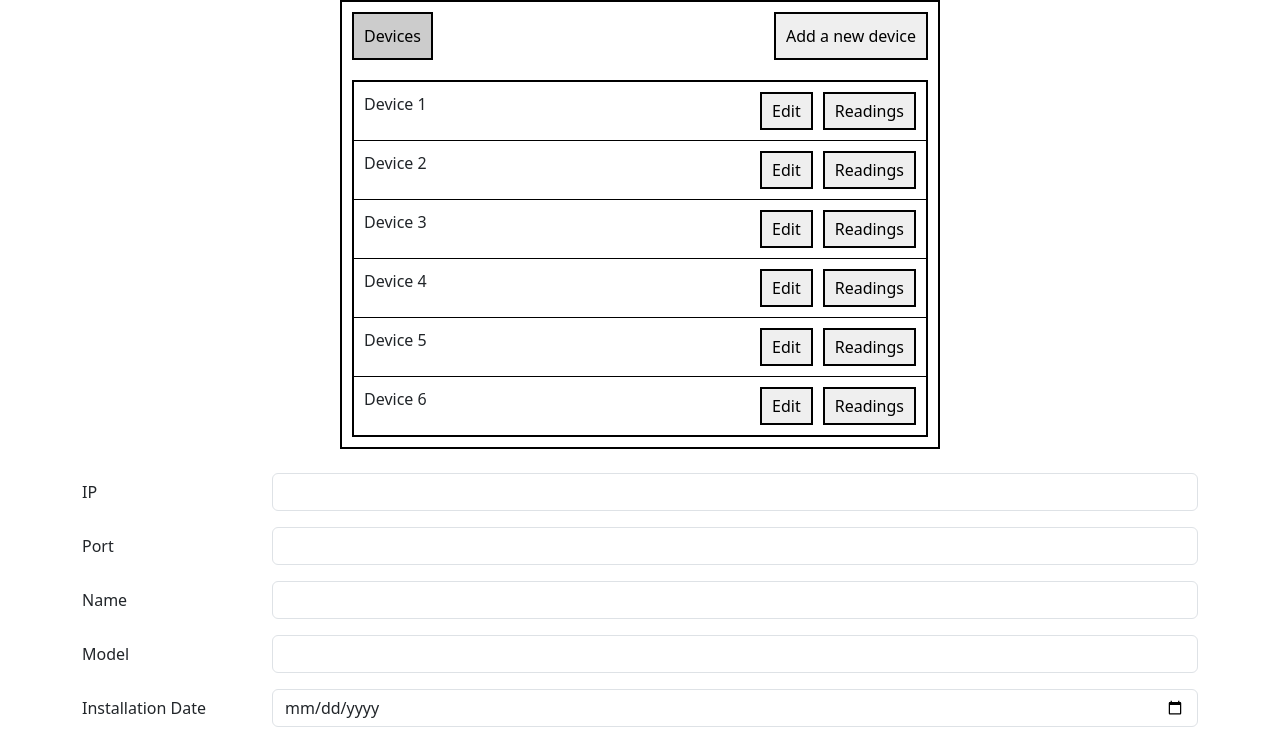
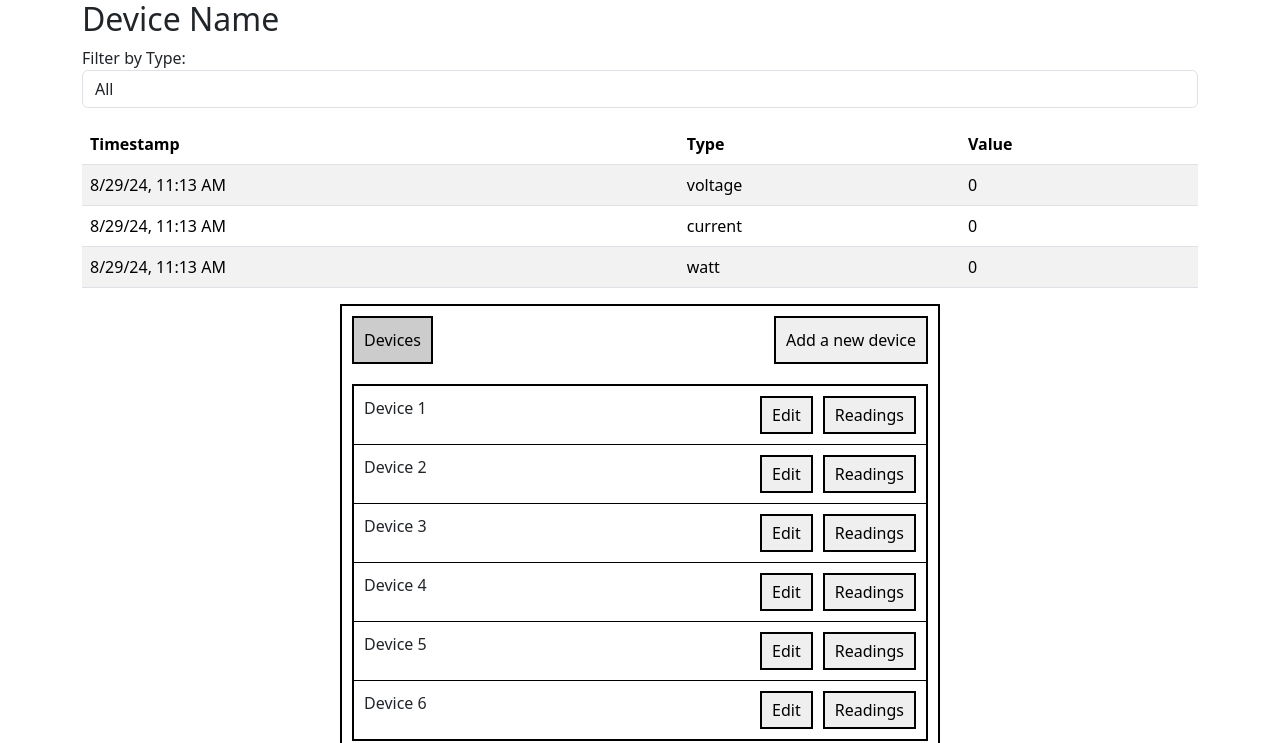
Before and after one commit to Tahoun99/modbus-protocol-UI, an Angular app: page / in a window 1280 px wide. Shown: the top 743 px of the page. Built offline with nearby package versions, Linux system fonts and the light colour scheme.

Commit message:
reading page - fady

```diff
--- a/src/app/app.component.html
+++ b/src/app/app.component.html
@@ -1,2 +1,4 @@
+
+<app-readings></app-readings>
 <app-home></app-home>
 <app-device-form></app-device-form>
--- a/src/app/app.module.ts
+++ b/src/app/app.module.ts
@@ -6,6 +6,7 @@ import { HomeComponent } from './home/home.component';
 import { ReadingsComponent } from './readings/readings.component';
 import { DeviceFormComponent } from './add-edit-device/add-edit-device.component';
 import { FormsModule } from '@angular/forms';
+import { HttpClientModule } from '@angular/common/http';
 
 @NgModule({
   declarations: [
@@ -16,7 +17,8 @@ import { FormsModule } from '@angular/forms';
   ],
   imports: [
     BrowserModule,
-    FormsModule
+    FormsModule,
+    HttpClientModule
   ],
   providers: [],
   bootstrap: [AppComponent]
--- a/src/app/readings/readings.component.html
+++ b/src/app/readings/readings.component.html
@@ -1 +1,56 @@
-<p>readings works!</p>
+<!-- <div class="container">
+    <h2>{{ deviceName }}</h2>
+
+    <table class="table table-striped">
+      <thead>
+        <tr>
+          <th>Date and Time</th>
+          <th>Voltage (V)</th>
+          <th>Current (A)</th>
+          <th>Watt (W)</th>
+        </tr>
+      </thead>
+      <tbody>
+        <tr *ngFor="let row of deviceData">
+          <td>{{ row.dateTime | date:'short' }}</td>
+          <td>{{ row.voltage }}</td>
+          <td>{{ row.current }}</td>
+          <td>{{ row.watt }}</td>
+        </tr>
+      </tbody>
+    </table>
+  </div>
+   -->
+
+<div class="container">
+    <h2>{{ deviceName }}</h2>
+
+    <!-- Dropdown Menu for Filtering -->
+    <div class="form-group">
+        <label for="filterType">Filter by Type:</label>
+        <select id="filterType" class="form-control" [(ngModel)]="selectedType" (change)="filterData()" value="all">
+            <option value="all">All</option>
+            <option value="watt">Watt</option>
+            <option value="current">Current</option>
+            <option value="voltage">Voltage</option>
+        </select>
+    </div>
+
+    <!-- Updated Table Structure -->
+    <table class="table table-striped mt-3">
+        <thead>
+            <tr>
+                <th>Timestamp</th>
+                <th>Type</th>
+                <th>Value</th>
+            </tr>
+        </thead>
+        <tbody>
+            <tr *ngFor="let row of filteredData">
+                <td>{{ row.dateTime | date:'short' }}</td>
+                <td>{{ row.type }}</td>
+                <td>{{ row.value }}</td>
+            </tr>
+        </tbody>
+    </table>
+</div>
--- a/src/app/readings/readings.component.ts
+++ b/src/app/readings/readings.component.ts
@@ -1,4 +1,11 @@
 import { Component, OnInit } from '@angular/core';
+import { HttpClient } from '@angular/common/http';
+
+interface DeviceData {
+  dateTime: Date;
+  type: string;
+  value: number;
+}
 
 @Component({
   selector: 'app-readings',
@@ -7,9 +14,73 @@ import { Component, OnInit } from '@angular/core';
 })
 export class ReadingsComponent implements OnInit {
 
-  constructor() { }
+  deviceName: string = 'Device Name'; // You can dynamically set this based on the device
+  deviceData: DeviceData[] = [
+    {
+      dateTime: new Date(),
+      type: 'voltage',
+      value: 0
+    },
+    {
+      dateTime: new Date(),
+      type: 'current',
+      value: 0
+    },
+    {
+      dateTime: new Date(),
+      type: 'watt',
+      value: 0
+    }
+  ];
+  filteredData: DeviceData[] = [];
+  selectedType: string = 'all';
+
+  constructor(private http: HttpClient) {}
 
   ngOnInit() {
+    this.filterData()
+    // this.fetchDeviceData();
   }
 
+  // fetchDeviceData() {
+  //   // Replace with your actual backend API endpoint
+  //   const apiUrl = 'https://your-backend-api.com/device/data';
+
+  //   this.http.get<DeviceData[]>(apiUrl).subscribe(data => {
+  //     this.deviceData = data;
+  //     this.filterData();
+  //   }, error => {
+  //     console.error('Error fetching device data', error);
+  //   });
+  // }
+
+  filterData() {
+    if (this.selectedType === 'all') {
+      this.filteredData = this.deviceData;
+    } else {
+      this.filteredData = this.deviceData.filter(item => item.type === this.selectedType);
+    }
+  }
+
+  // deviceName: string = 'Device Name'; // You can dynamically set this based on the device
+  // deviceData = [
+  //   {
+  //     dateTime: Date.now(),
+  //     voltage: 0,
+  //     current: 0,
+  //     watt: 0
+  //   }
+  // ];
+
+  // constructor(private http: HttpClient) {}
+
+  // ngOnInit() {
+  //   this.fetchDeviceData();
+  // }
+
+  // fetchDeviceData() {
+  //   // Replace with your actual backend API endpoint
+  //   const apiUrl = 'https://your-backend-api.com/device/data';
+  // }
+
 }
```
Also changed, not shown: 1 other file (tests, documents, lock files or other folders).
